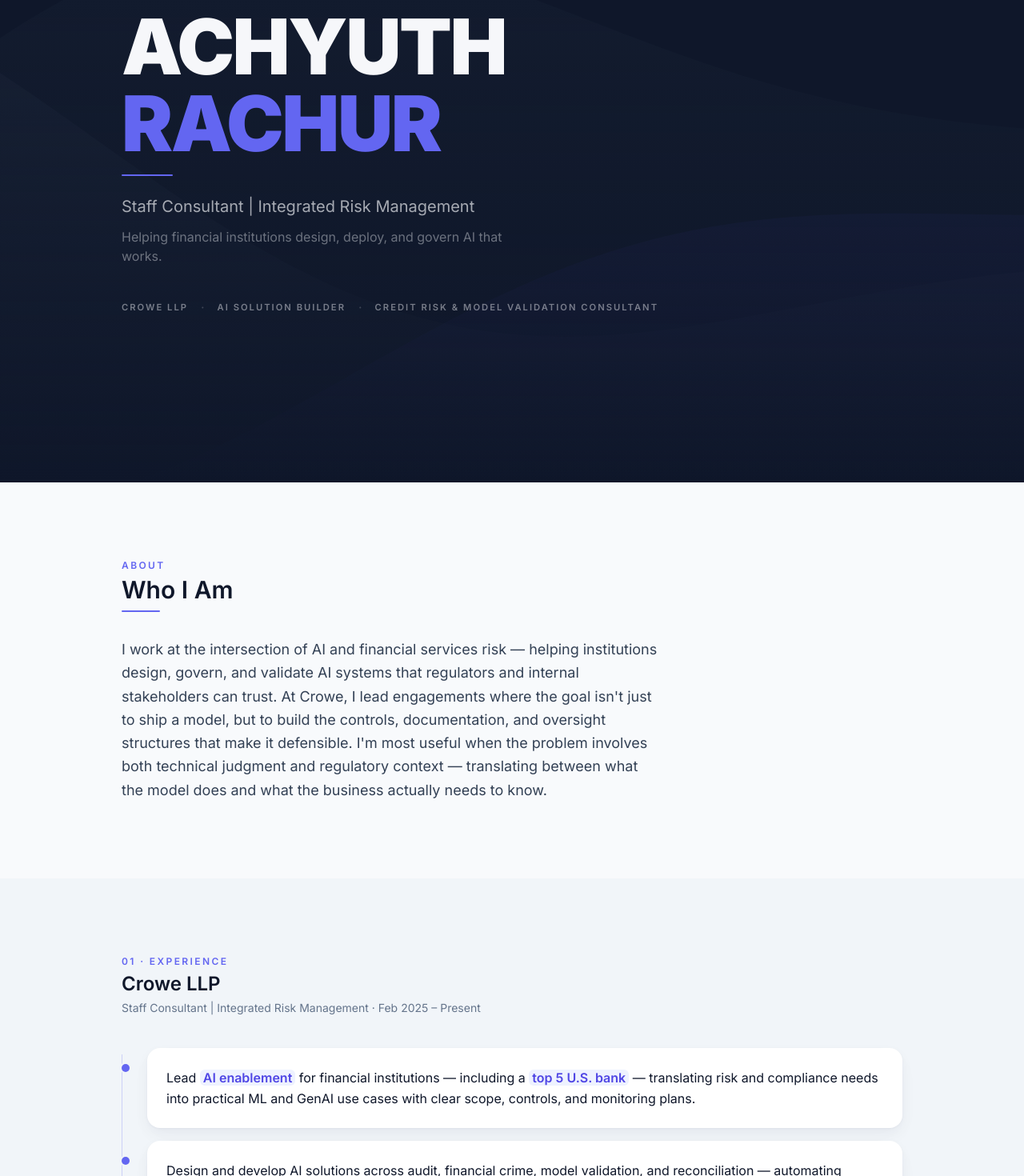
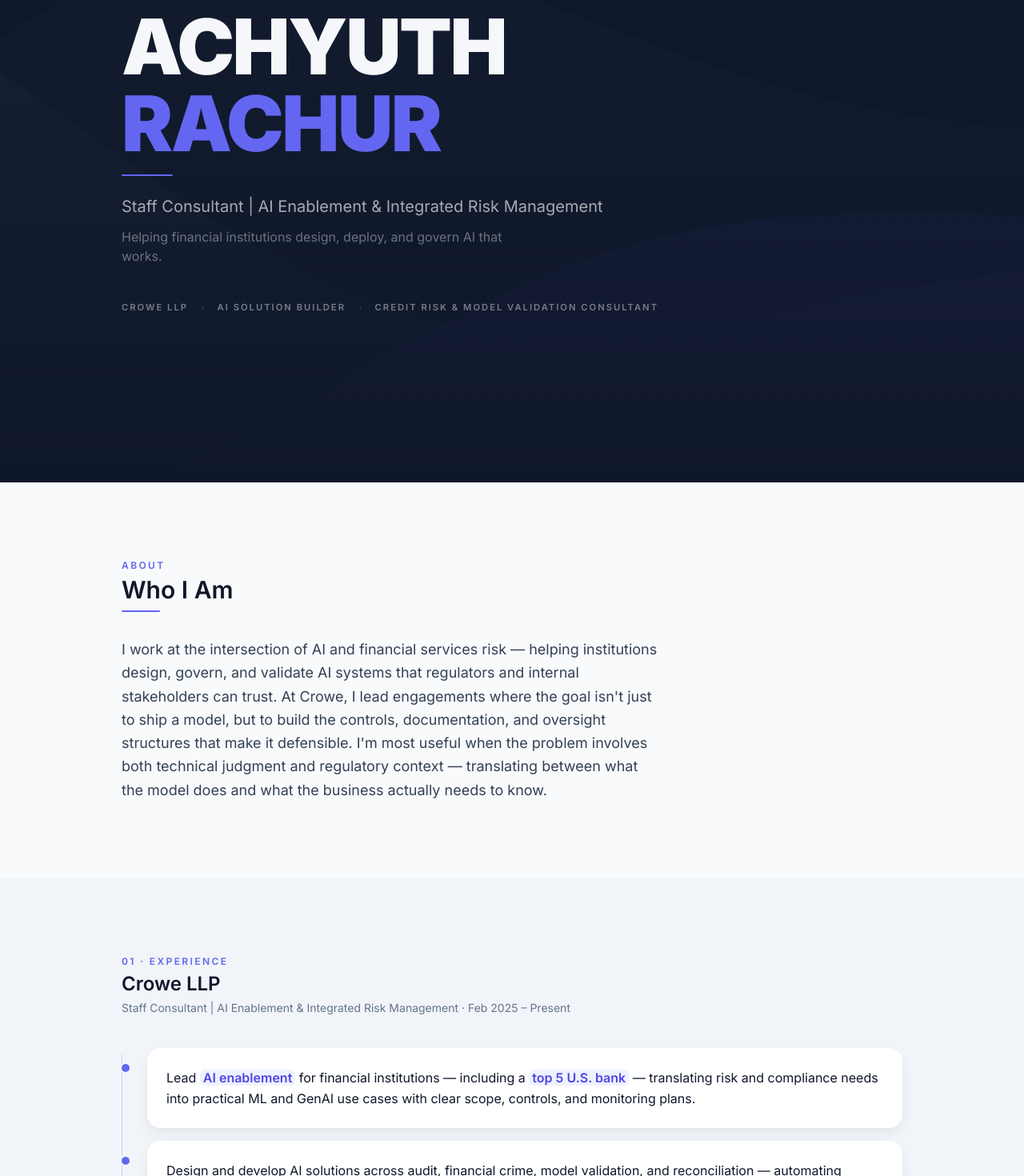
Before and after one commit to achyuthrachur/achyuth-rachur-portfolio, a Next.js app: page / in a window 1280 px wide. Shown: the part 261-1731 px from the top of the page at 80% size. Built offline with nearby package versions, Linux system fonts and the light colour scheme; some icons are missing.

Commit message:
content: update title to AI Enablement & Integrated Risk Management

```diff
--- a/src/app/layout.tsx
+++ b/src/app/layout.tsx
@@ -5,9 +5,9 @@
 import { ThemeProvider } from '@/components/ThemeProvider';
 
 export const metadata: Metadata = {
-  title: 'Achyuth Rachur — Staff Consultant | IRM',
+  title: 'Achyuth Rachur — Staff Consultant | AI Enablement & IRM',
   description:
-    'Portfolio of Achyuth Rachur, Staff Consultant in Integrated Risk Management at Crowe LLP.',
+    'Portfolio of Achyuth Rachur, Staff Consultant in AI Enablement & Integrated Risk Management at Crowe LLP.',
 };
 
 export default function RootLayout({ children }: { children: React.ReactNode }) {
--- a/src/components/ExperienceSection.tsx
+++ b/src/components/ExperienceSection.tsx
@@ -55,7 +55,7 @@
         Crowe LLP
       </h2>
       <p className="text-sm text-tint-500 dark:text-[#64748b] mt-1 mb-10 font-body">
-        Staff Consultant | Integrated Risk Management · Feb 2025 – Present
+        Staff Consultant | AI Enablement & Integrated Risk Management · Feb 2025 – Present
       </p>
 
       {/* Timeline */}
--- a/src/components/HeroSection.tsx
+++ b/src/components/HeroSection.tsx
@@ -82,7 +82,7 @@
           animate={{ opacity: 1, y: 0 }}
           transition={prefersReduced ? { duration: 0 } : { delay: 0.5, duration: 0.5, ease: [0.16, 1, 0.3, 1] }}
         >
-          Staff Consultant | Integrated Risk Management
+          Staff Consultant | AI Enablement & Integrated Risk Management
         </motion.p>
 
         {/* Tagline */}
```
